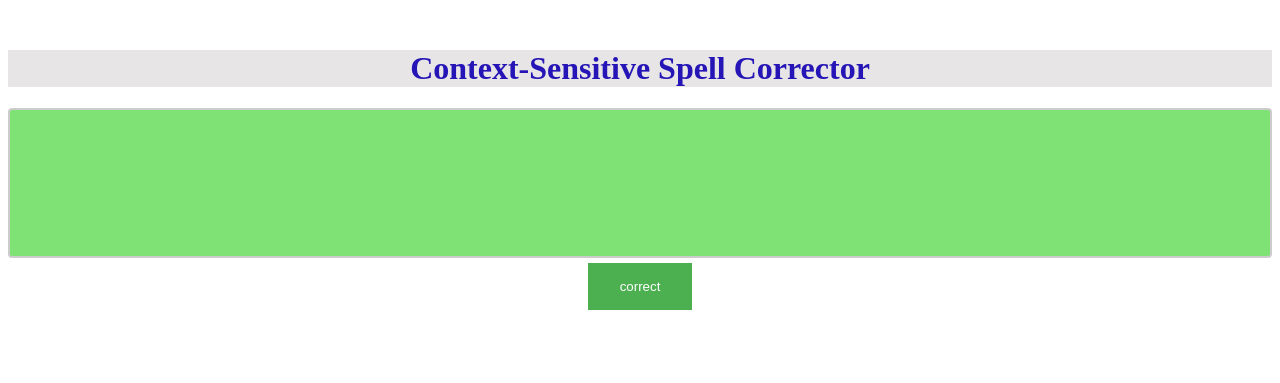
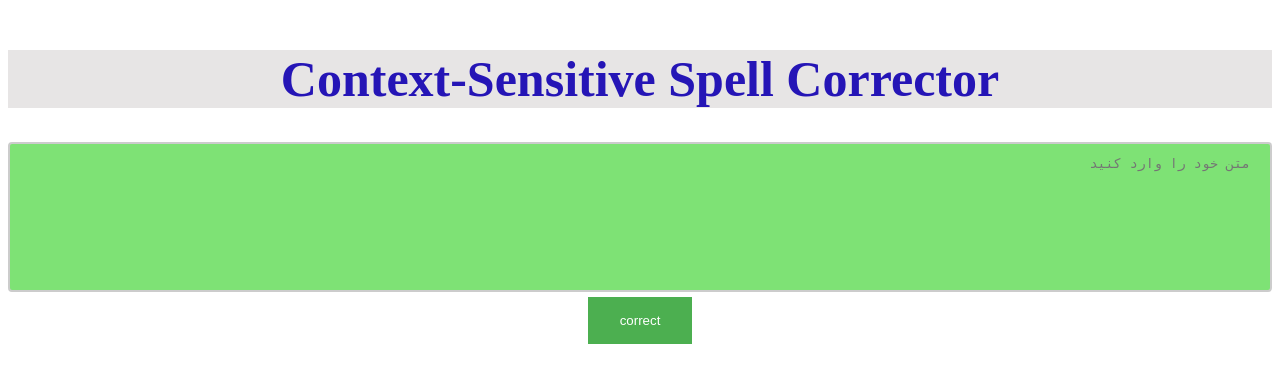
Before and after one commit to MR-EIGHT/spelling-corrector, a Django app: page /topspell/ in a window 1280 px wide. Shown: the top 383 px of the page. Run offline with Django 4.2, Linux system fonts and the light colour scheme.

Commit message:
index improved.

```diff
--- a/spell-web-service/topspell/templates/index.html
+++ b/spell-web-service/topspell/templates/index.html
@@ -1,5 +1,5 @@
 <html>
-    <h1 class="main-header" style="margin-top:50px;color:rgb(37, 21, 182); text-align: center;background-color: #e7e5e5;" >
+    <h1 class="main-header" style="margin-top:50px;color:rgb(37, 21, 182); text-align: center;background-color: #e7e5e5; font-size: 50px;" >
        Context-Sensitive Spell Corrector
       </h1>
 
@@ -8,8 +8,7 @@
 
 
 
-    <textarea name='text' rows='4' cols="50" form="ini" dir="rtl" placeholder="متن خود را وارد کنید">
-    </textarea>
+    <textarea name='text' rows='4' cols="10" form="ini" dir="rtl" placeholder="متن خود را وارد کنید"></textarea>
     <form method="POST" id='ini'>
         {% csrf_token %}
 
@@ -48,7 +47,7 @@
 
 </body>
 {%if data%}
-<h1 dir="rtl" style="margin-top:50px;color:rgb(182, 21, 147);"> متن اصلاح شده: </h1> <h2>{{data}}</h2>
+<h1 dir="ltr" style="text-align: center; margin-top:50px;color:rgb(182, 21, 147); background-color: #e7e5e5;"> Corrected Text </h1> <h2 dir="rtl" style="margin-top:50px; color:rgb(18, 15, 204); background-color: #e0faaf;">{{data}}</h2>
 {% else %}
 {% endif %}
 </html>
```
